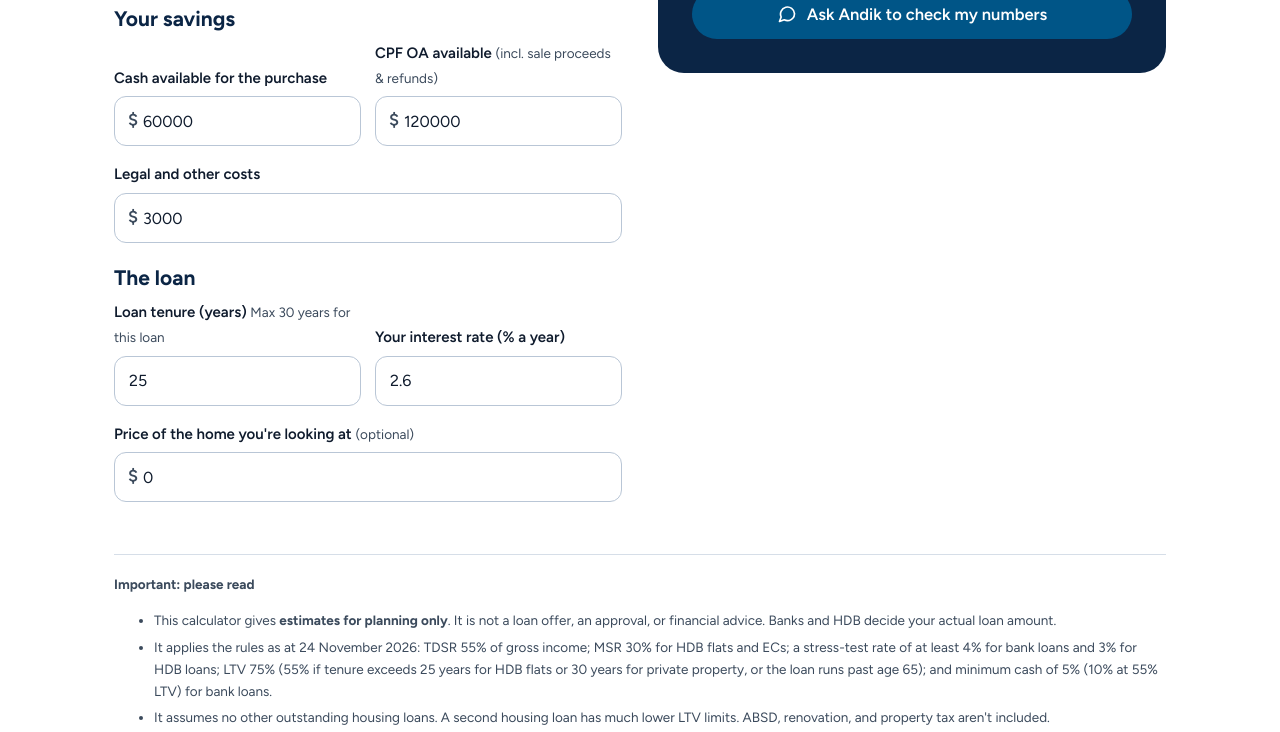
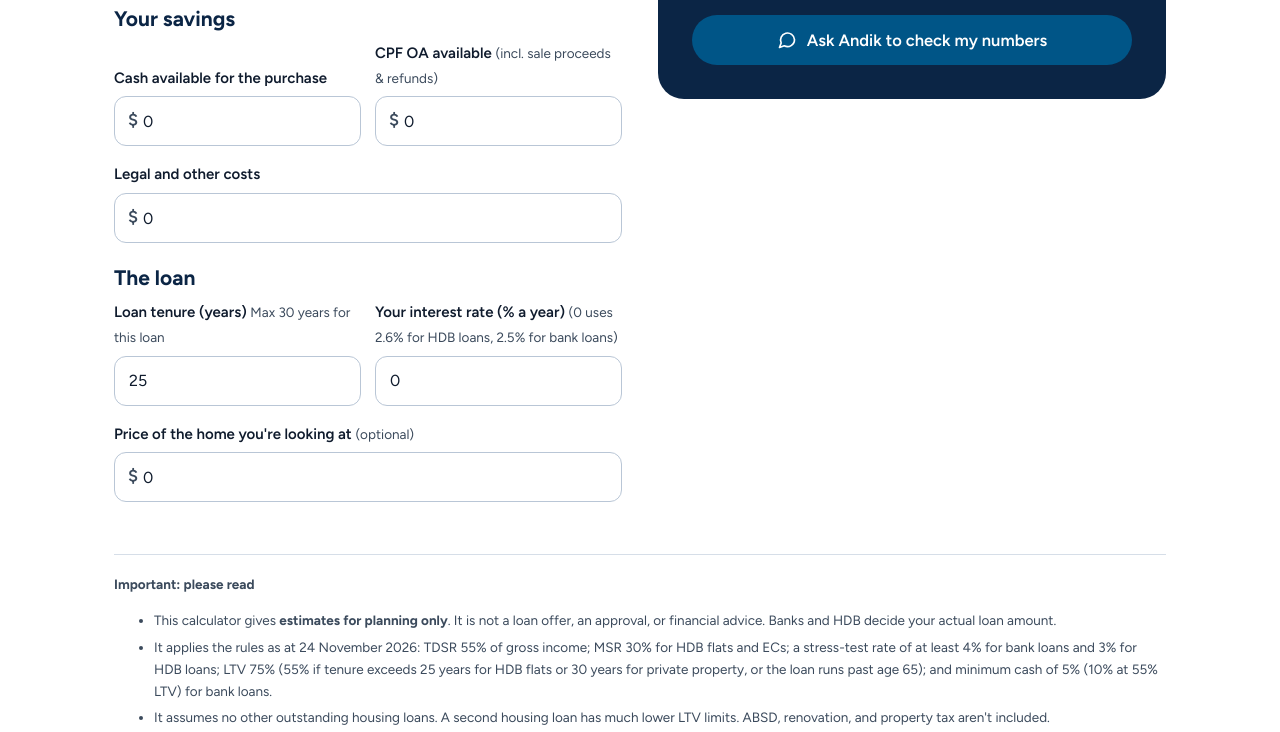
Before and after one commit to andikimran-boop/andikimran-site, a plain HTML site: page loan-calculator.html in a window 1280 px wide. Shown: the part 999-1731 px from the top of the page. Drawn offline with Linux system fonts and the light colour scheme.

Commit message:
Calculator: cash, CPF, costs and rate default to 0
Co-Authored-By: Claude Opus 5.5 <noreply@anthropic.com>
Claude-Session: https://claude.ai/code/session_01EujRwdGhMXvzoZKeqQa38g

```diff
--- a/loan-calculator.html
+++ b/loan-calculator.html
@@ -210,15 +210,15 @@
     </fieldset>
     <fieldset><legend>Your savings</legend>
       <div class="row2">
-        <div class="field"><label for="c-cash">Cash available for the purchase</label><div class="money"><input id="c-cash" inputmode="numeric" value="60000"></div></div>
-        <div class="field"><label for="c-cpf">CPF OA available <span class="hint">(incl. sale proceeds &amp; refunds)</span></label><div class="money"><input id="c-cpf" inputmode="numeric" value="120000"></div></div>
+        <div class="field"><label for="c-cash">Cash available for the purchase</label><div class="money"><input id="c-cash" inputmode="numeric" value="0"></div></div>
+        <div class="field"><label for="c-cpf">CPF OA available <span class="hint">(incl. sale proceeds &amp; refunds)</span></label><div class="money"><input id="c-cpf" inputmode="numeric" value="0"></div></div>
       </div>
-      <div class="field"><label for="c-other">Legal and other costs</label><div class="money"><input id="c-other" inputmode="numeric" value="3000"></div></div>
+      <div class="field"><label for="c-other">Legal and other costs</label><div class="money"><input id="c-other" inputmode="numeric" value="0"></div></div>
     </fieldset>
     <fieldset><legend>The loan</legend>
       <div class="row2">
         <div class="field"><label for="c-tenure">Loan tenure (years) <span class="hint" id="ten-hint"></span></label><input id="c-tenure" inputmode="numeric" value="25"></div>
-        <div class="field"><label for="c-rate">Your interest rate (% a year)</label><input id="c-rate" inputmode="decimal" value="2.6"></div>
+        <div class="field"><label for="c-rate">Your interest rate (% a year) <span class="hint">(0 uses 2.6% for HDB loans, 2.5% for bank loans)</span></label><input id="c-rate" inputmode="decimal" value="0"></div>
       </div>
       <div class="field" id="lease-field" style="display:none"><label for="c-lease">Remaining lease of the flat (years) <span class="hint">(HDB loan tenure is capped at lease minus 20)</span></label><input id="c-lease" inputmode="numeric" value="80"></div>
       <div class="field"><label for="c-price">Price of the home you're looking at <span class="hint">(optional)</span></label><div class="money"><input id="c-price" inputmode="numeric" value="0"></div></div>
```
Also changed, not shown: 1 other file.
